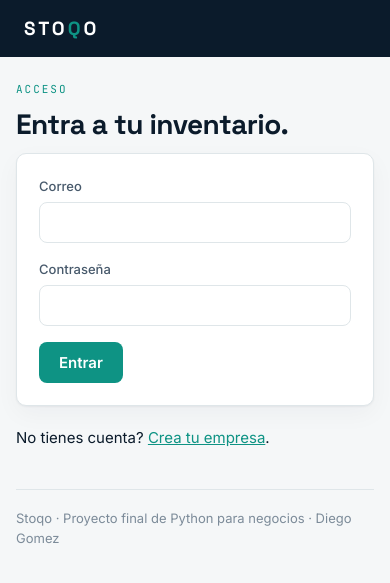
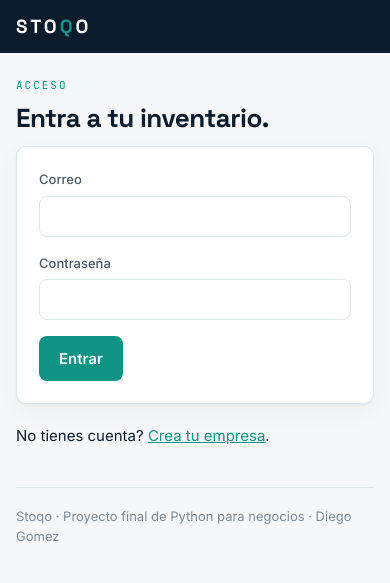
Before and after one commit to Diegogroca/stoqoapp, a FastAPI app: page /entrar in a window 390 px wide. Shown: the top 583 px of the page. Run offline with FastAPI, Linux system fonts and the light colour scheme.

Commit message:
Adapta navegacion y tablas a celular

```diff
--- a/templates/base.html
+++ b/templates/base.html
@@ -317,10 +317,32 @@
     gap: 16px;
     margin-bottom: 18px;
   }
+  /* ---------- Etapa 7: adaptacion a celular ----------
+     Las tablas de inventario tienen muchas columnas. En lugar de esconder
+     columnas (lo que ocultaria datos), el contenedor permite desplazamiento
+     horizontal: se ve todo, se navega con el dedo. */
+  .panel { overflow-x: auto; -webkit-overflow-scrolling: touch; }
+
   @media (max-width: 620px) {
     .duo { grid-template-columns: 1fr; }
     .encabezado-seccion { flex-direction: column; align-items: flex-start; }
     table { font-size: 13px; }
+    .metricas { grid-template-columns: repeat(auto-fit, minmax(140px, 1fr)); }
+    .metrica .cifra { font-size: 22px; }
+    h1 { font-size: 26px; }
+  }
+
+  @media (max-width: 760px) {
+    /* La navegacion se envuelve en dos lineas antes que salirse de la pantalla. */
+    .barra { flex-wrap: wrap; row-gap: 10px; padding: 12px 16px; }
+    .barra nav { margin-left: 0; width: 100%; gap: 14px; flex-wrap: wrap; }
+    .barra nav .empresa { width: 100%; }
+  }
+
+  /* Objetivos de toque de al menos 40px de alto en celular. */
+  @media (hover: none) {
+    .barra nav a, .barra nav button { padding: 6px 0; }
+    button.principal, .enlace-boton { padding: 13px 20px; }
   }
 </style>
 {% block estilos %}{% endblock %}
@@ -334,6 +356,7 @@
       <a href="/panel">Panel</a>
       <a href="/inventario">Inventario</a>
       <a href="/historial">Historial</a>
+      <a href="/reportes">Reportes</a>
       <a href="/productos/nuevo">Nuevo producto</a>
       <form method="post" action="/salir" style="display:inline;margin:0">
         <button type="submit">Salir</button>
```
